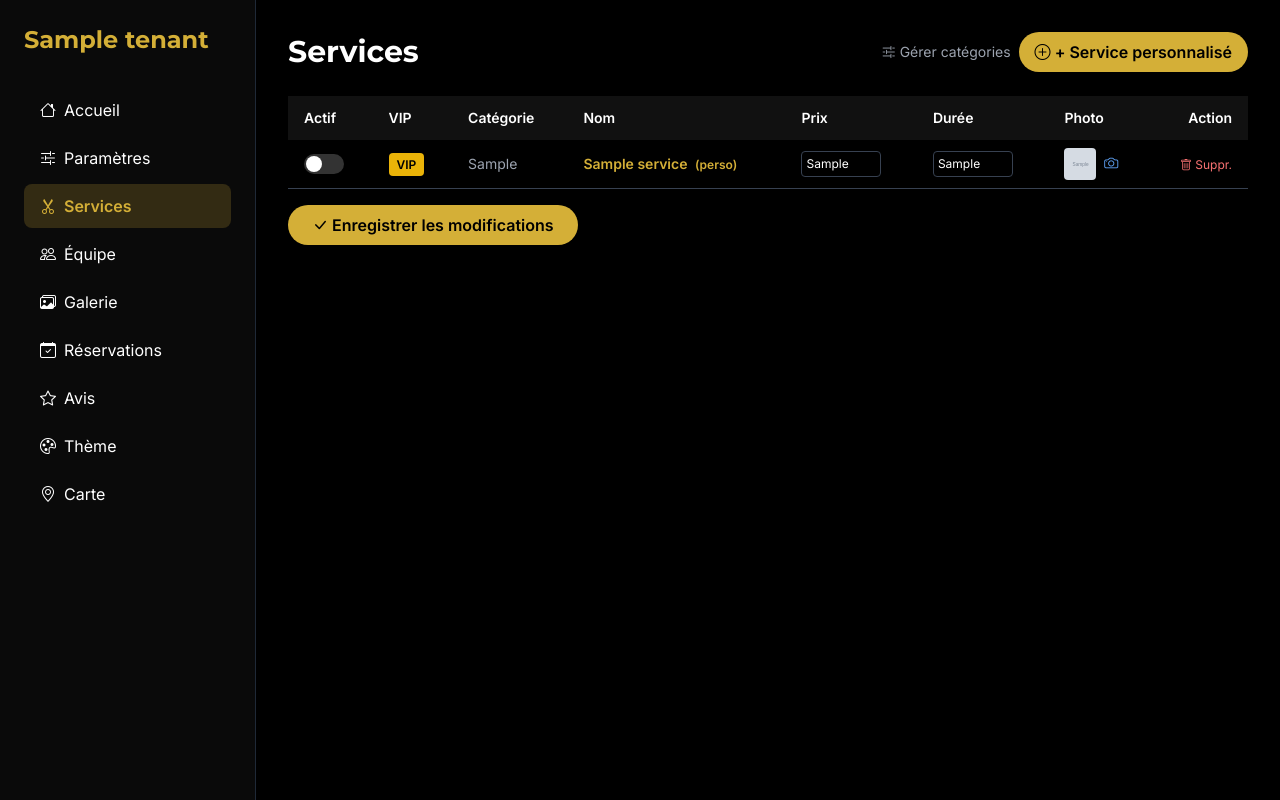
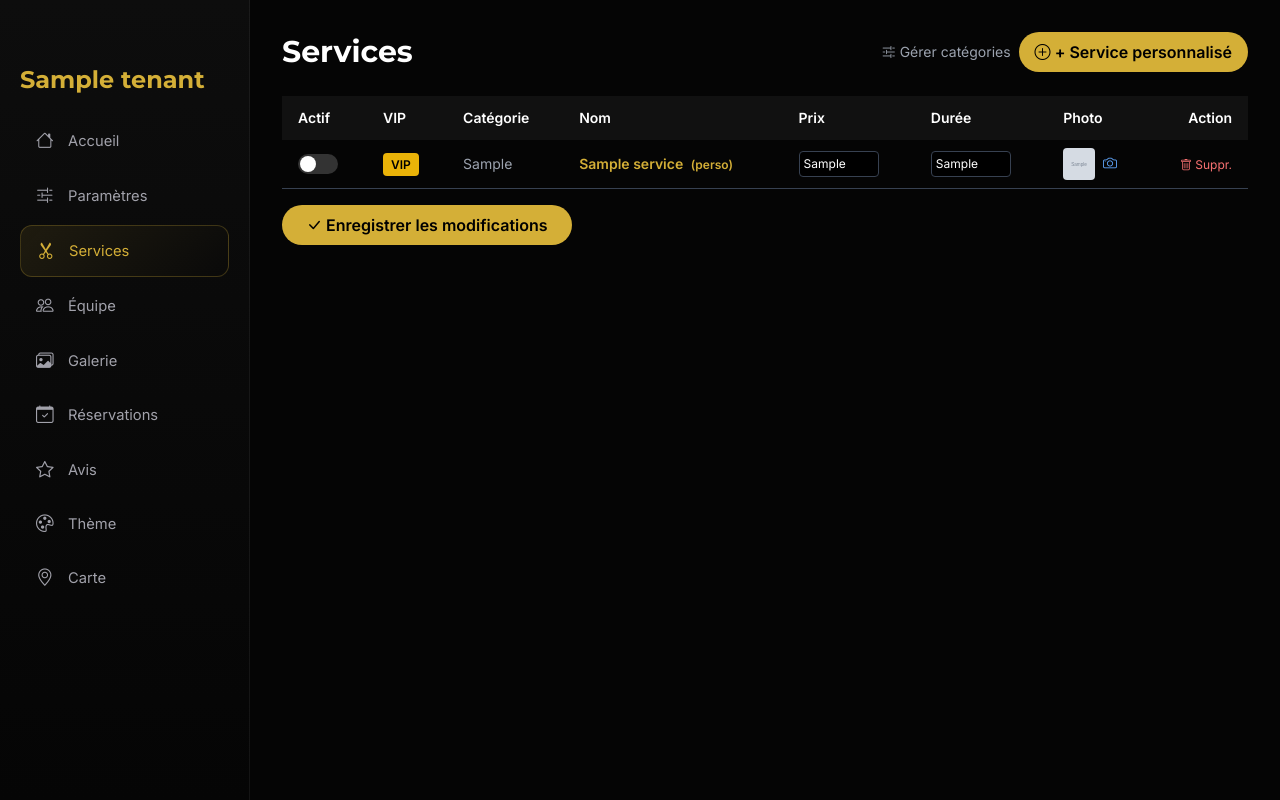
Before and after one commit to vainqueur05/Slik_app, a Flask app: template templates/salon/admin_services.html in a window 1280 px wide. Run offline with Flask 3, Linux system fonts and the light colour scheme; tables that the repository leaves empty hold one stand-in row (values such as "Sample post"); the template is opened without the code that fills it: values that come from a table or form of the project are taken from there, most other values are stand-ins (such as "Sample title", 1, 10 or a date in 2020); grey boxes marked "Sample" are stand-in pictures; parts of the project's set-up code (start-up, migrations or seed data) failed here and were passed over; some libraries are stand-ins or nearby versions.

Commit message:
Implement sidebar navigation and update styles
Added a sidebar with navigation links and improved styling for the admin services page.

```diff
--- a/templates/salon/admin_services.html
+++ b/templates/salon/admin_services.html
@@ -9,7 +9,12 @@
     <link href="https://fonts.googleapis.com/css2?family=Montserrat:wght@700&family=Inter:wght@400;600&display=swap" rel="stylesheet">
     <script src="https://cdn.jsdelivr.net/npm/sortablejs@1.15.0/Sortable.min.js"></script>
     <style>
-        body { font-family: 'Inter', sans-serif; }
+        :root {
+            --gold: #D4AF37;
+            --bg-card: #0d0d0d;
+            --border: rgba(255,255,255,0.06);
+        }
+        body { font-family: 'Inter', sans-serif; background: #050505; color: white; }
         h1, h2 { font-family: 'Montserrat', sans-serif; }
         @keyframes fadeUp { from { opacity: 0; transform: translateY(20px); } to { opacity: 1; transform: translateY(0); } }
         .animate-fade-up { animation: fadeUp 0.6s ease-out; }
@@ -21,26 +26,86 @@
         input:checked + .slider { background-color: #D4AF37; }
         input:checked + .slider:before { transform: translateX(20px); }
         input:disabled + .slider { opacity: 0.5; cursor: not-allowed; }
+
+        /* ===== SIDEBAR ===== */
+        .sidebar {
+            background: linear-gradient(180deg, var(--bg-card), #050505);
+            border-right: 1px solid var(--border);
+            width: 250px;
+            flex-shrink: 0;
+        }
+        .nav-link {
+            display: flex; align-items: center; gap: 12px;
+            padding: 12px 16px; border-radius: 12px;
+            color: #a1a1aa; font-weight: 500; transition: all 0.3s; font-size: 0.92rem;
+        }
+        .nav-link:hover { background: rgba(255,255,255,0.04); color: white; transform: translateX(2px); }
+        .nav-link.active {
+            background: linear-gradient(135deg, rgba(212,175,55,0.1), transparent);
+            color: var(--gold); border: 1px solid rgba(212,175,55,0.25);
+        }
+        .nav-link i { font-size: 1.1rem; width: 20px; }
+
+        .menu-toggle {
+            display: none;
+            width: 42px; height: 42px;
+            background: var(--bg-card); border: 1px solid var(--border);
+            border-radius: 12px; color: white;
+            align-items: center; justify-content: center;
+            position: fixed; top: 16px; left: 16px; z-index: 101; cursor: pointer;
+        }
+        .menu-toggle i { font-size: 1.5rem; color: var(--gold); }
+        .sidebar-overlay {
+            position: fixed; inset: 0; background: rgba(0,0,0,0.7);
+            z-index: 99; opacity: 0; pointer-events: none; transition: opacity 0.3s;
+        }
+        .sidebar-overlay.active { opacity: 1; pointer-events: auto; }
+        .close-sidebar {
+            display: none; position: absolute; top: 16px; right: 16px;
+            color: white; font-size: 1.5rem; cursor: pointer; z-index: 102;
+        }
+
+        @media (max-width: 768px) {
+            .sidebar { position: fixed; left: -250px; top: 0; bottom: 0; z-index: 100; transition: left 0.3s ease; }
+            .sidebar.open { left: 0; }
+            .menu-toggle { display: flex !important; }
+            .close-sidebar { display: block; }
+        }
     </style>
 </head>
-<body class="bg-black text-white flex min-h-screen">
+<body class="flex min-h-screen relative">
 
-    <aside class="w-64 bg-[#0a0a0a] border-r border-gray-800 p-6 flex-shrink-0">
-        <h2 class="text-2xl font-bold text-[#D4AF37] mb-8">{{ tenant.nom }}</h2>
-        <nav class="space-y-1">
-            <a href="/salon/{{ tenant.slug }}/admin" class="flex items-center gap-2 py-2.5 px-4 rounded-lg hover:bg-gray-800 transition"><i class="bi bi-house"></i> Accueil</a>
-            <a href="/salon/{{ tenant.slug }}/admin/settings" class="flex items-center gap-2 py-2.5 px-4 rounded-lg hover:bg-gray-800 transition"><i class="bi bi-sliders2"></i> Paramètres</a>
-            <a href="/salon/{{ tenant.slug }}/admin/services" class="flex items-center gap-2 py-2.5 px-4 rounded-lg bg-[#D4AF37] bg-opacity-20 text-[#D4AF37] font-semibold"><i class="bi bi-scissors"></i> Services</a>
-            <a href="/salon/{{ tenant.slug }}/admin/coiffeurs" class="flex items-center gap-2 py-2.5 px-4 rounded-lg hover:bg-gray-800 transition"><i class="bi bi-people"></i> Équipe</a>
-            <a href="/salon/{{ tenant.slug }}/admin/galerie" class="flex items-center gap-2 py-2.5 px-4 rounded-lg hover:bg-gray-800 transition"><i class="bi bi-images"></i> Galerie</a>
-            <a href="/salon/{{ tenant.slug }}/admin/bookings" class="flex items-center gap-2 py-2.5 px-4 rounded-lg hover:bg-gray-800 transition"><i class="bi bi-calendar-check"></i> Réservations</a>
-            <a href="/salon/{{ tenant.slug }}/admin/temoignages" class="flex items-center gap-2 py-2.5 px-4 rounded-lg hover:bg-gray-800 transition"><i class="bi bi-star"></i> Avis</a>
-            <a href="/salon/{{ tenant.slug }}/admin/theme" class="flex items-center gap-2 py-2.5 px-4 rounded-lg hover:bg-gray-800 transition"><i class="bi bi-palette"></i> Thème</a>
-            <a href="/salon/{{ tenant.slug }}/admin/map" class="flex items-center gap-2 py-2.5 px-4 rounded-lg hover:bg-gray-800 transition"><i class="bi bi-geo-alt"></i> Carte</a>
+    <!-- ========== SIDEBAR ========== -->
+    <aside class="sidebar" id="sidebar">
+        <div class="close-sidebar" id="close-sidebar-btn" onclick="closeSidebar()">
+            <i class="bi bi-x-lg"></i>
+        </div>
+        <div class="px-5 pt-16 pb-5">
+            <h2 class="text-2xl font-bold text-[#D4AF37]">{{ tenant.nom }}</h2>
+        </div>
+        <nav class="space-y-1 px-5">
+            <a href="/salon/{{ tenant.slug }}/admin" class="nav-link"><i class="bi bi-house"></i> Accueil</a>
+            <a href="/salon/{{ tenant.slug }}/admin/settings" class="nav-link"><i class="bi bi-sliders2"></i> Paramètres</a>
+            <a href="/salon/{{ tenant.slug }}/admin/services" class="nav-link active"><i class="bi bi-scissors"></i> Services</a>
+            <a href="/salon/{{ tenant.slug }}/admin/coiffeurs" class="nav-link"><i class="bi bi-people"></i> Équipe</a>
+            <a href="/salon/{{ tenant.slug }}/admin/galerie" class="nav-link"><i class="bi bi-images"></i> Galerie</a>
+            <a href="/salon/{{ tenant.slug }}/admin/bookings" class="nav-link"><i class="bi bi-calendar-check"></i> Réservations</a>
+            <a href="/salon/{{ tenant.slug }}/admin/temoignages" class="nav-link"><i class="bi bi-star"></i> Avis</a>
+            <a href="/salon/{{ tenant.slug }}/admin/theme" class="nav-link"><i class="bi bi-palette"></i> Thème</a>
+            <a href="/salon/{{ tenant.slug }}/admin/map" class="nav-link"><i class="bi bi-geo-alt"></i> Carte</a>
         </nav>
     </aside>
 
-    <main class="flex-1 p-8 animate-fade-up">
+    <!-- Overlay mobile -->
+    <div id="sidebar-overlay" class="sidebar-overlay" onclick="closeSidebar()"></div>
+
+    <!-- Bouton hamburger mobile -->
+    <button class="menu-toggle" id="menu-toggle-btn" onclick="openSidebar()">
+        <i class="bi bi-list"></i>
+    </button>
+
+    <!-- ========== CONTENU PRINCIPAL ========== -->
+    <main class="flex-1 p-6 lg:p-8 animate-fade-up">
         <div class="flex justify-between items-center mb-6">
             <h1 class="text-3xl font-bold">Services</h1>
             <div class="flex gap-2">
@@ -151,7 +216,24 @@
     </main>
 
     <script>
-        // Drag & Drop avec SortableJS
+        // ===== Sidebar mobile =====
+        const sidebar = document.getElementById('sidebar');
+        const overlay = document.getElementById('sidebar-overlay');
+        function openSidebar() {
+            sidebar.classList.add('open');
+            overlay.classList.add('active');
+        }
+        function closeSidebar() {
+            sidebar.classList.remove('open');
+            overlay.classList.remove('active');
+        }
+        document.querySelectorAll('.sidebar .nav-link').forEach(link => {
+            link.addEventListener('click', function() {
+                if (window.innerWidth <= 768) closeSidebar();
+            });
+        });
+
+        // ===== Drag & Drop avec SortableJS =====
         const el = document.getElementById('sortable-table');
         if (el) {
             new Sortable(el, {
@@ -160,7 +242,7 @@
             });
         }
 
-        // Ajout de l'ordre avant soumission du formulaire principal
+        // ===== Ajout de l'ordre avant soumission =====
         document.getElementById('services-form')?.addEventListener('submit', function() {
             const rows = document.querySelectorAll('#sortable-table tr');
             const ids = Array.from(rows).map(r => r.dataset.id).join(',');
@@ -171,7 +253,7 @@
             this.appendChild(input);
         });
 
-        // Confirmation de suppression pour un service personnalisé
+        // ===== Suppression d'un service personnalisé =====
         function confirmDelete(serviceId) {
             if (confirm('Supprimer ce service personnalisé ?')) {
                 const form = document.createElement('form');
@@ -182,7 +264,7 @@
             }
         }
 
-        // Upload photo inline pour chaque service
+        // ===== Upload photo inline pour chaque service =====
         document.querySelectorAll('.upload-service-photo').forEach(input => {
             input.addEventListener('change', async function() {
                 const file = this.files[0];
@@ -203,7 +285,6 @@
                             newImg.className = 'w-8 h-8 rounded object-cover inline mr-1';
                             this.parentElement.prepend(newImg);
                         }
-                        // Sauvegarde en base via la route update-photo
                         fetch('/salon/{{ tenant.slug }}/admin/services/update-photo', {
                             method: 'POST',
                             headers: {'Content-Type': 'application/x-www-form-urlencoded'},
```
